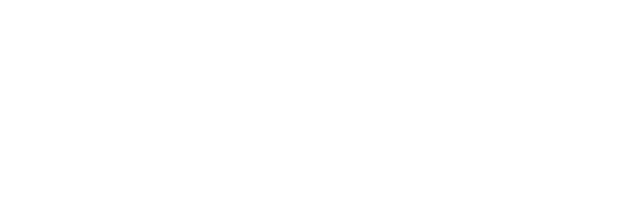
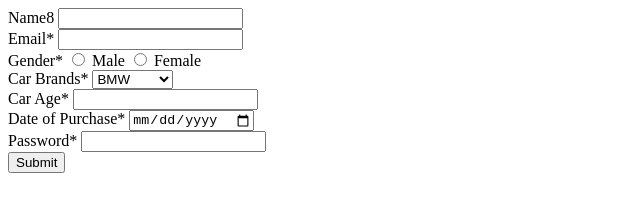
Before and after one commit to acciojob/car-insurance-form-amangithub9, a website: page main.html in a window 1280 px wide. Shown: the whole page, without its empty margins (0-640 px from the left). Drawn offline with Linux system fonts and the light colour scheme.

Commit message:
created a submission

```diff
--- a/main.html
+++ b/main.html
@@ -7,6 +7,39 @@
 </head>
 
 <body>
+    <form id ="my-form" method = "post">
+        <label for="name">Name8</label>
+        <input type="text" id ="name" required> <br>
+
+        <label for="email">Email*</label>
+        <input type="email" id="email" required> <br>
+
+        <lable class="gender">Gender*</lable>
+        <input type="radio" name ="gender" id ="gender_m" required>
+        <lable class="gender_m">Male</lable>
+        <input type="radio" name ="gender" id ="gender_f" required>
+        <lable class="gender_f">Female</lable> <br>
+
+        <label for="cars">Car Brands* </label>
+		<select name="cars" id="cars" required>
+			<!-- <option value="" disabled selected>--Please choose an option--</option> -->
+			<option value="bmw">BMW</option>
+			<option value="audi">Audi</option>
+			<option value="mercedez">Mercedez</option>
+		</select> <br>
+
+        <label for="age">Car Age*</label>
+		<input type="number" name="" id="age"  required> <br>
+
+        <label for="dop">Date of Purchase*</label>
+		<input type="date" id="dop" required> <br>
+
+        <label for="password">Password*</label>
+        <input type="password" id ="password" required> <br>
+
+        <input type="submit" value="Submit">
+
+    </form>
 	<!-- the entire body must be written by student -->
     <script type="text/javascript" src="./script.js">
 </script>
```
